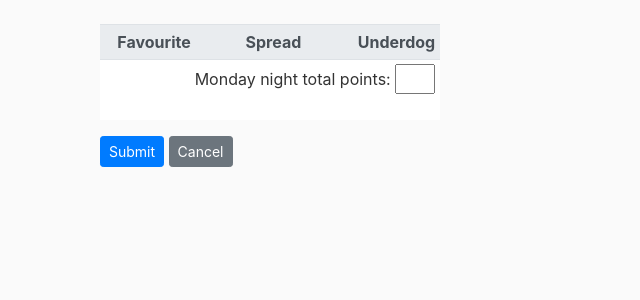
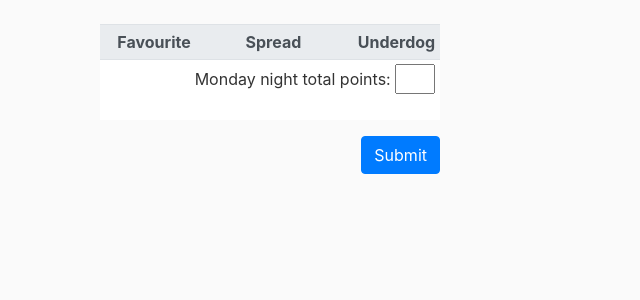
Before and after one commit to tammer/pool, a Django app: page /pool/dopicks/ in a window 1280 px wide. Shown: the part 56-356 px from the top of the page, without its empty margins (0-640 px from the left). Run offline with Django 3.2, Linux system fonts and the light colour scheme; the visitor is signed in with stand-in values (Sample User, id 1); data comes from the database, SQL or seed files in the repository; data that the repository does not hold is empty; some libraries are stand-ins or nearby versions.

Commit message:
mntp v3.1

```diff
--- a/pool/templates/pool/dopicks.html
+++ b/pool/templates/pool/dopicks.html
@@ -21,8 +21,7 @@
 				    	<td colspan=3 class='text-right'>{{monday_form.as_p}}</td>
 				    </tr>
 					</table>
-				    <input class='btn btn-sm btn-primary' type="submit" value="Submit">
-				    <a class="btn btn-sm btn-secondary" href="{% url 'pool-home' %}" role="button">Cancel</a>
+				    <div class='text-right'><input class='btn btn-primary' type="submit" value="Submit"></div>
 				</form>
 			</div>
 			<div class="col"></div>
```
